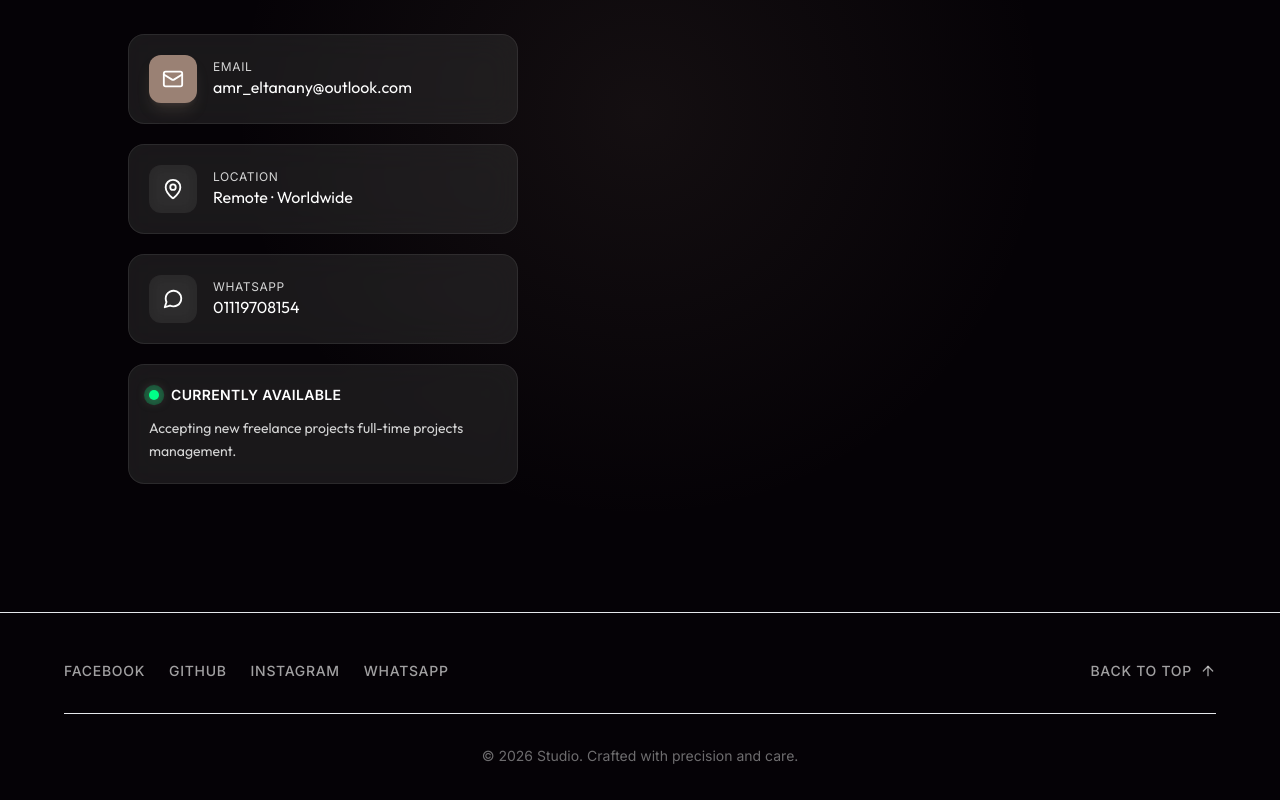
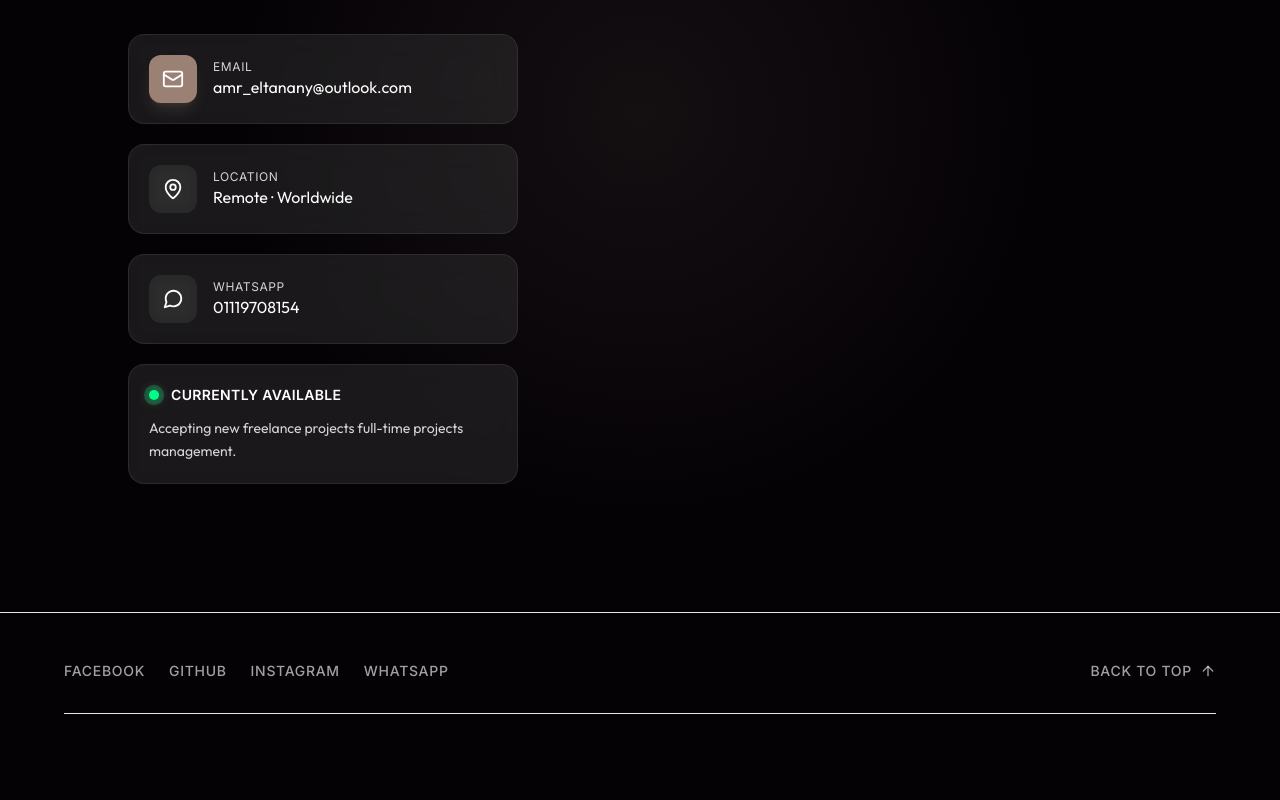
Before and after one commit to amreltanany/Amr_Portfolio, a React (Vite) app: page / in a window 1280 px wide. Shown: the part 5404-6204 px from the top of the page. Built offline with nearby package versions, Linux system fonts and the light colour scheme.

Commit message:
Update Footer.tsx

```diff
--- a/src/components/Footer.tsx
+++ b/src/components/Footer.tsx
@@ -41,9 +41,7 @@ export default function Footer() {
         </div>
 
         <div className="mt-8 border-t border-white/8 pt-8 text-center">
-          <p className="font-inter text-sm text-secondary/50">
-            © {new Date().getFullYear()} Studio. Crafted with precision and care.
-          </p>
+
         </div>
       </div>
     </footer>
```
